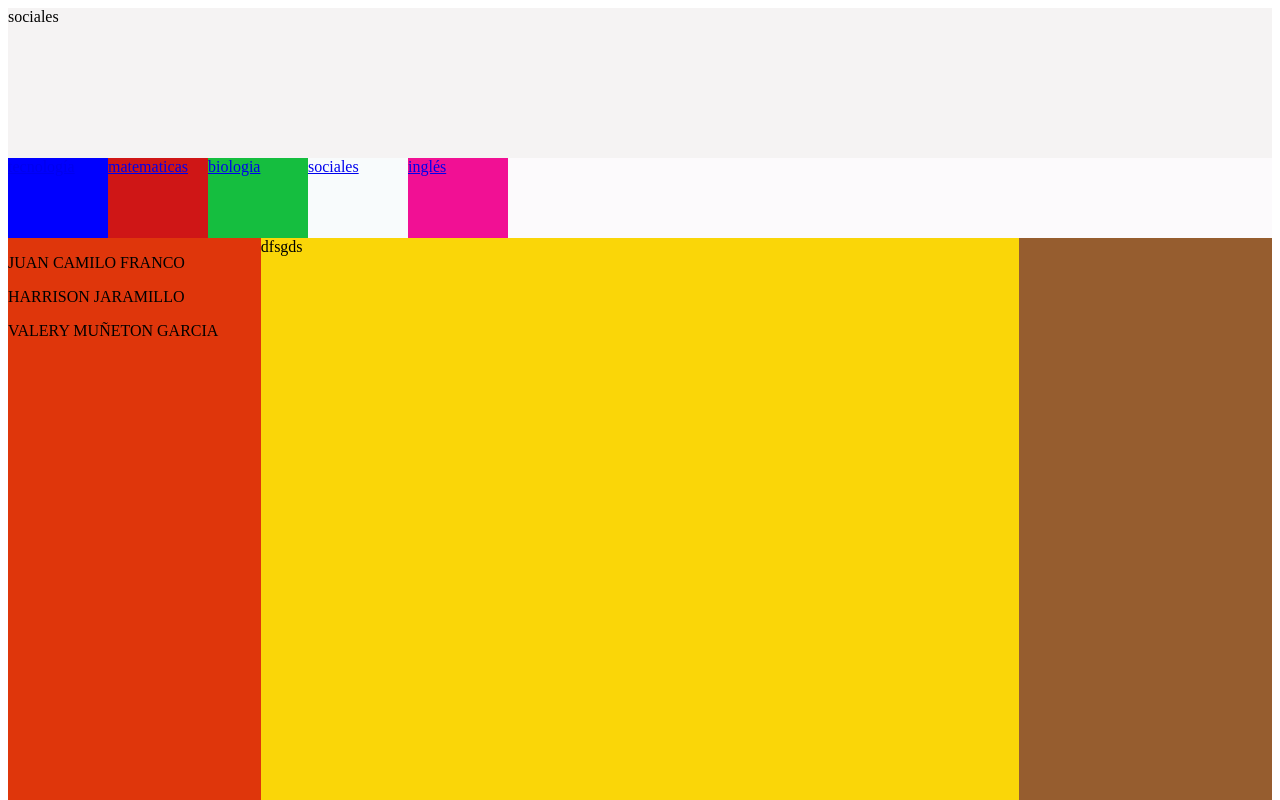
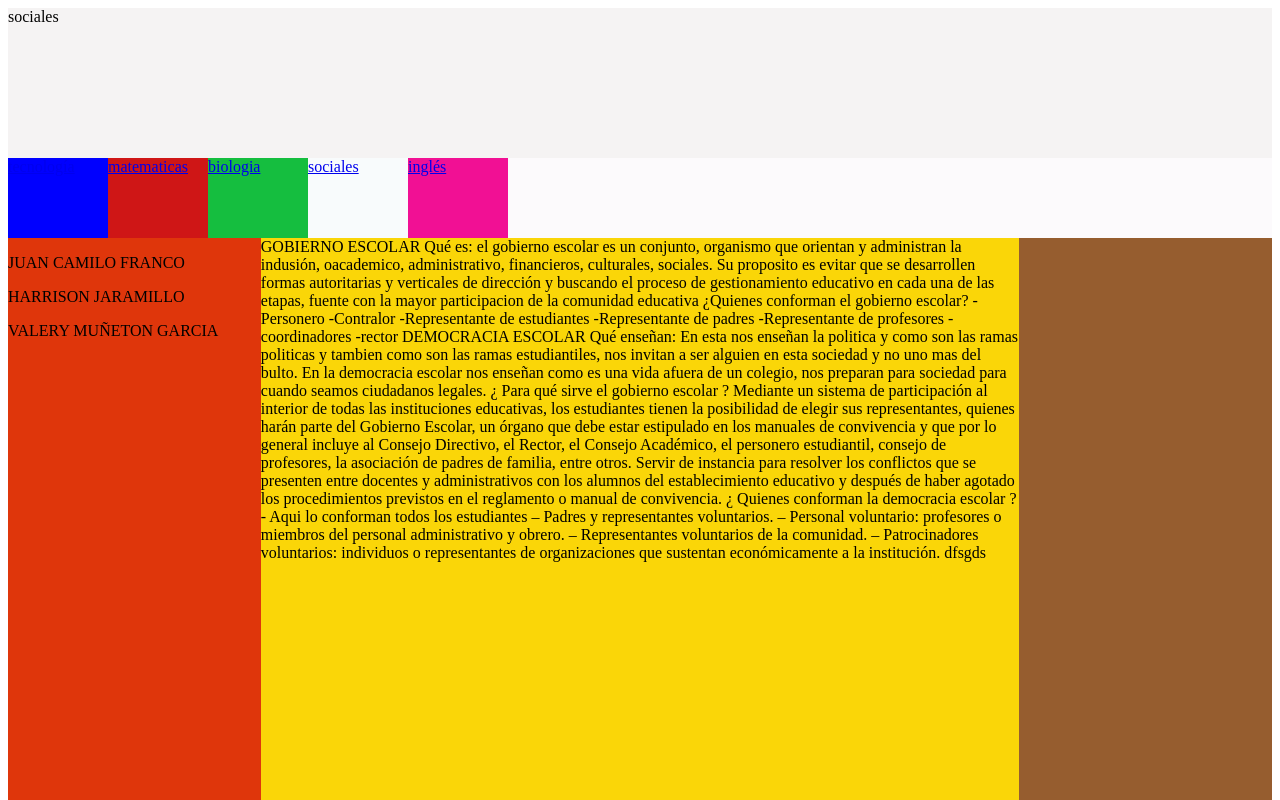
Before and after one commit to harrisonbarrera/pagina8-2, a plain HTML site: page sociales.html in a window 1280 px wide. Shown: the top 800 px of the page. Drawn offline with Linux system fonts and the light colour scheme.

Commit message:
Actualizacion tres

```diff
--- a/sociales.html
+++ b/sociales.html
@@ -40,6 +40,38 @@
     </P>
 </div>
 <div  class="centro">
+    GOBIERNO ESCOLAR
+
+Qué es: el gobierno escolar es un conjunto, organismo que orientan y administran la indusión, oacademico, administrativo, financieros, culturales, sociales.
+Su proposito es evitar que se desarrollen formas autoritarias y verticales de dirección y buscando el proceso de gestionamiento educativo en cada una de las etapas, fuente con la mayor participacion de la comunidad educativa
+¿Quienes conforman el gobierno escolar?
+-Personero
+-Contralor
+-Representante de estudiantes
+-Representante de padres
+-Representante de profesores
+-coordinadores
+-rector
+
+DEMOCRACIA ESCOLAR
+
+Qué enseñan: En esta nos enseñan la politica y como son las ramas politicas y tambien como son las ramas estudiantiles, nos invitan a ser alguien en esta sociedad y no uno mas del bulto. En la democracia escolar nos enseñan como es una vida afuera de un colegio, nos preparan para sociedad para cuando seamos ciudadanos legales.
+
+¿ Para qué sirve el gobierno escolar ?
+
+Mediante un sistema de participación al interior de todas las instituciones educativas, los estudiantes tienen la posibilidad de elegir sus representantes, quienes harán parte del Gobierno Escolar, un órgano que debe estar estipulado en los manuales de convivencia y que por lo general incluye al Consejo Directivo, el Rector, el Consejo Académico, el personero estudiantil, consejo de profesores, la asociación de padres de familia, entre otros.
+Servir de instancia para resolver los conflictos que se presenten entre docentes y administrativos con los alumnos del establecimiento educativo y después de haber agotado los procedimientos previstos en el reglamento o manual de convivencia.
+
+¿ Quienes conforman la democracia escolar ?
+- Aqui lo conforman todos los estudiantes
+– Padres y representantes voluntarios.
+
+– Personal voluntario: profesores o miembros del personal administrativo y obrero.
+
+– Representantes voluntarios de la comunidad.
+
+– Patrocinadores voluntarios: individuos o representantes de organizaciones que sustentan económicamente a la institución.
+
 
 dfsgds
 </div>
```
